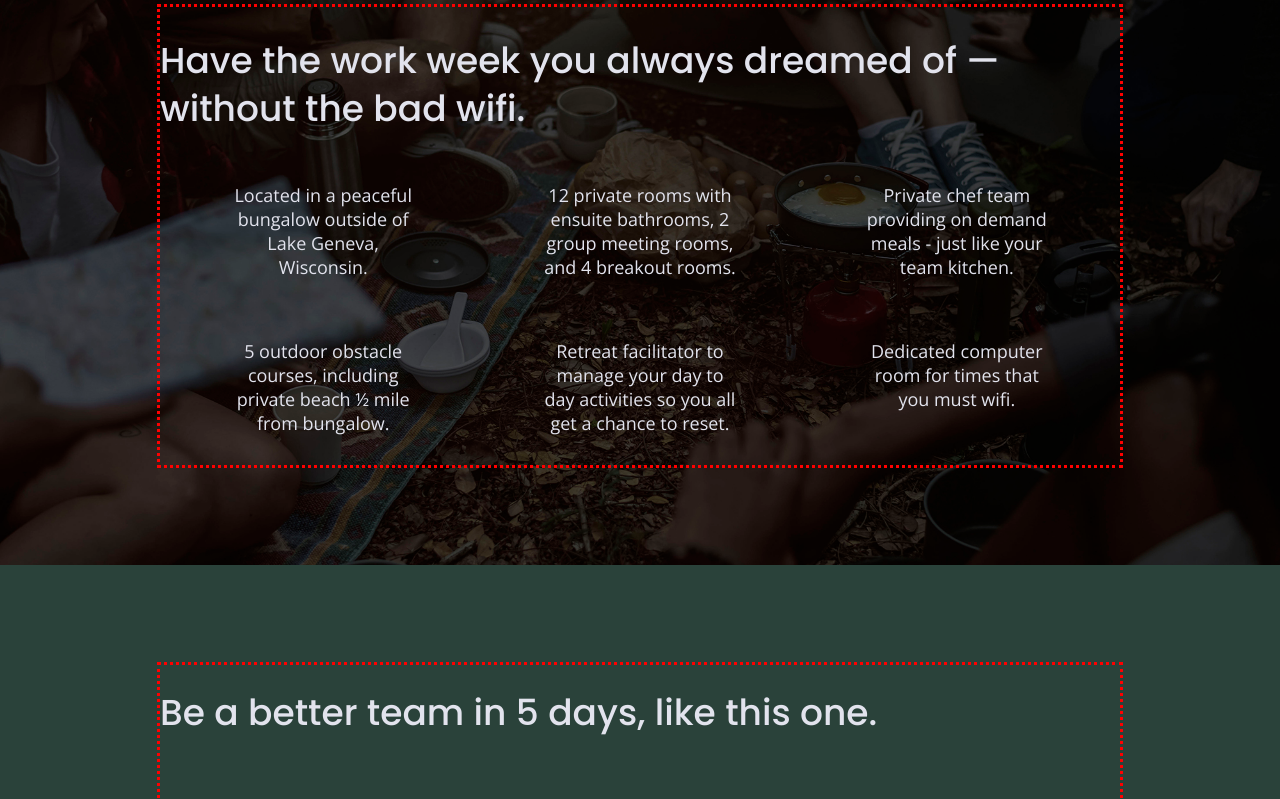
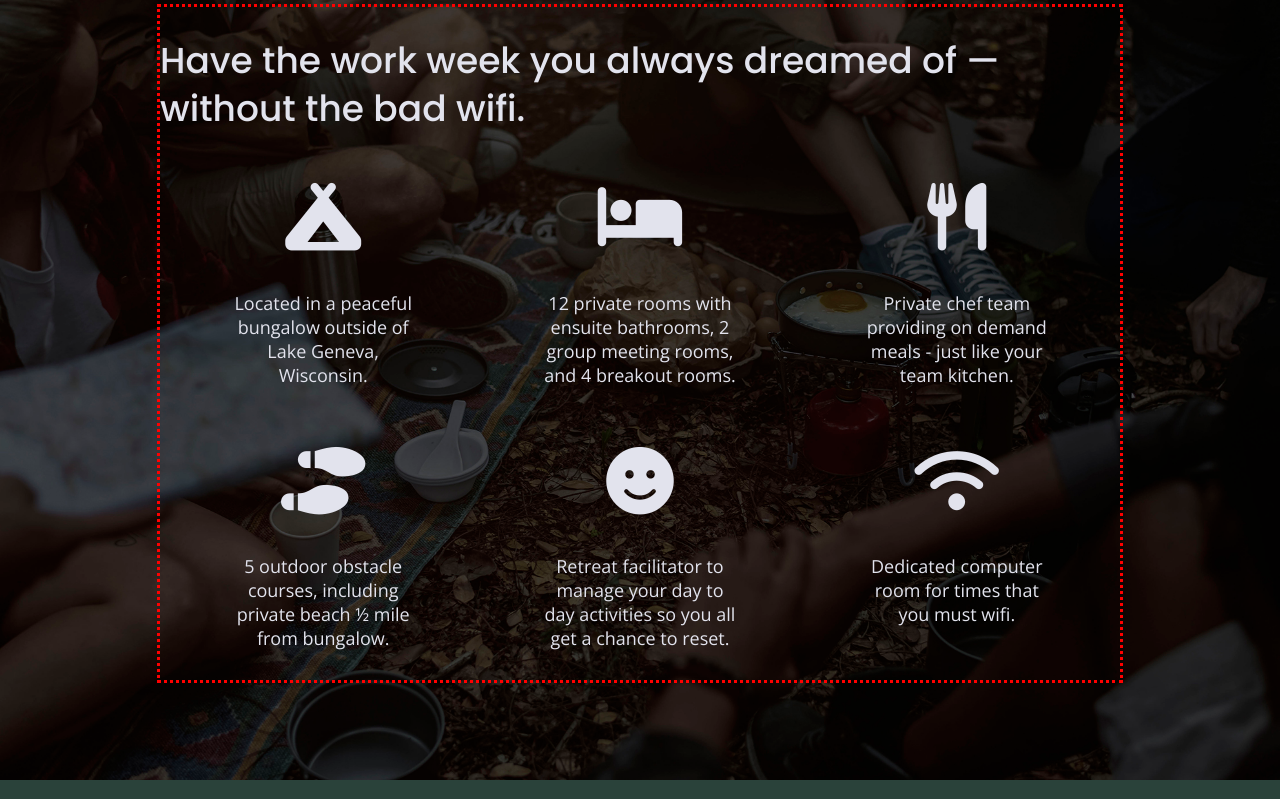
Before and after one commit to nwill86/206-unplugged, a website built with Parcel: page index.html in a window 1280 px wide. Shown: the part 987-1786 px from the top of the page. Built offline with nearby package versions, Linux system fonts and the light colour scheme.

Commit message:
Added featues icons to index.html with corresponding CSS

```diff
--- a/css/main.css
+++ b/css/main.css
@@ -303,6 +303,11 @@ input[type=button] {
 .features article {
   width: 63%;
   margin: 30px 0;
+}
+
+.features i {
+  font-size: 3.75em;
+  margin-bottom: 40px;
 }
 
 .features .features-items {
--- a/index.html
+++ b/index.html
@@ -19,6 +19,8 @@
   <link rel="stylesheet" href="css/normalize.css">
   <link rel="stylesheet" href="css/main.css">
 
+  <script src="https://kit.fontawesome.com/d3357aeb44.js" crossorigin="anonymous"></script>
+
   <!-- Google Fonts -->
   <link href="https://fonts.googleapis.com/css?family=Open+Sans:400,700|Poppins:500,700" rel="stylesheet">
 
@@ -29,10 +31,10 @@
   <header>
     <div class="content-wrapper">
       <figure>
-      <a href="#">
-        <img src="img/unpluggedlogo.png" alt="unplugged logo">
-      </a>
-    </figure>
+        <a href="#">
+          <img src="img/unpluggedlogo.png" alt="unplugged logo">
+        </a>
+      </figure>
       <div class="header-divider"></div>
       <nav>
         <ul>
@@ -74,6 +76,7 @@
         <div class="features-items">
           <article>
             <p class="fontawesome-icon">
+              <i class="fas fa-campground"></i>
             </p>
             <p class="features-item-description">
               Located in a peaceful bungalow outside of Lake Geneva, Wisconsin.
@@ -81,6 +84,7 @@
           </article>
           <article>
             <p class="fontawesome-icon">
+              <i class="fas fa-bed"></i>
             </p>
             <p class="features-item-description">
               12 private rooms with ensuite bathrooms, 2 group meeting rooms, and 4 breakout rooms.
@@ -88,6 +92,7 @@
           </article>
           <article>
             <p class="fontawesome-icon">
+              <i class="fas fa-utensils"></i>
             </p>
             <p class="features-item-description">
               Private chef team providing on demand meals - just like your team kitchen.
@@ -95,6 +100,7 @@
           </article>
           <article>
             <p class="fontawesome-icon">
+              <i class="fas fa-shoe-prints"></i>
             </p>
             <p class="features-item-description">
               5 outdoor obstacle courses, including private beach ½ mile from bungalow.
@@ -102,6 +108,7 @@
           </article>
           <article>
             <p class="fontawesome-icon">
+              <i class="fas fa-smile"></i>
             </p>
             <p class="features-item-description">
               Retreat facilitator to manage your day to day activities so you all get a chance to reset.
@@ -109,6 +116,7 @@
           </article>
           <article>
             <p class="fontawesome-icon">
+              <i class="fas fa-wifi"></i>
             </p>
             <p class="features-item-description">
               Dedicated computer room for times that you must wifi.
@@ -123,8 +131,8 @@
         <h2>Be a better team in 5 days, like this one.</h2>
         <article>
           <figure>
-            <a href ="">
-            <img src="img/unplugged-retreat-lacrue.jpg" alt="Group of smiling people at an outdoor retreat"></a>
+            <a href="">
+              <img src="img/unplugged-retreat-lacrue.jpg" alt="Group of smiling people at an outdoor retreat"></a>
           </figure>
           <div>
             <h3>LaCrue Bottling Co. October 2018</h3>
```
Also changed, not shown: about/index.html (+2 -0 lines), faq/index.html (+2 -0 lines).
